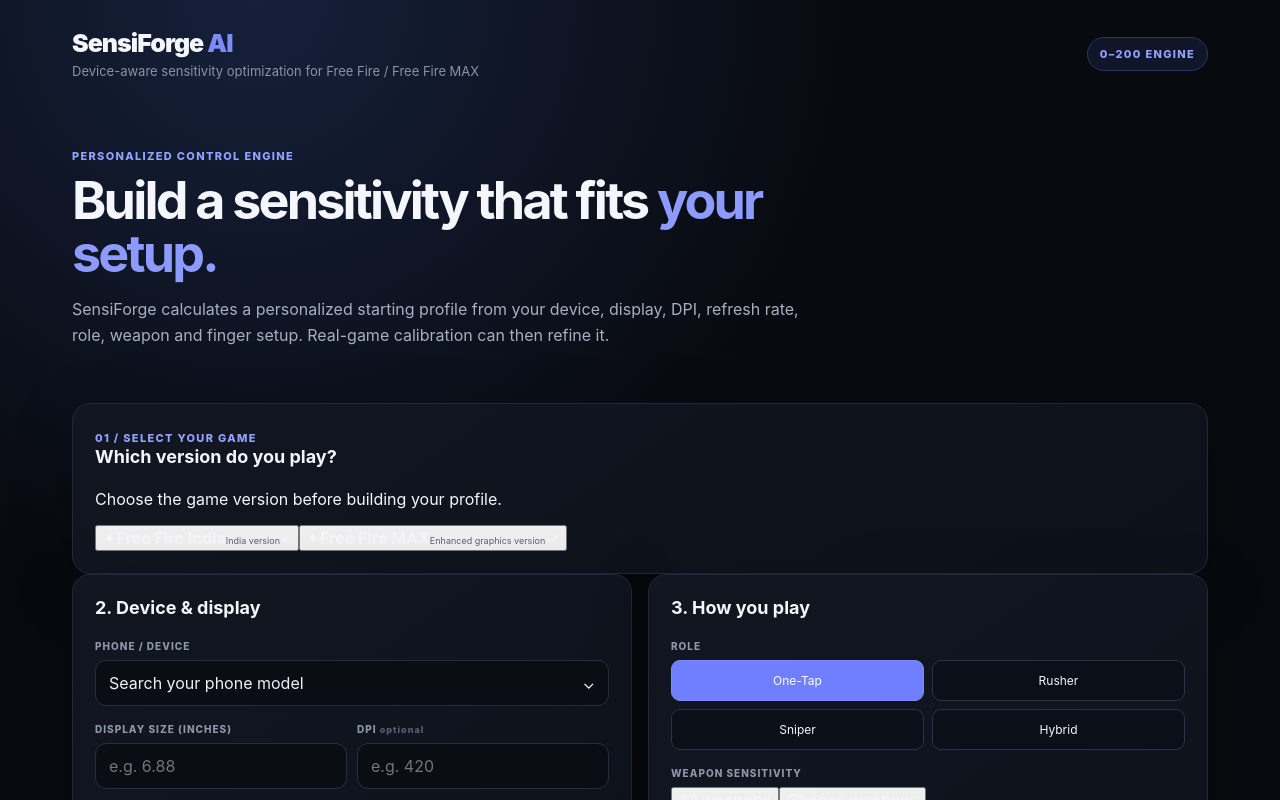
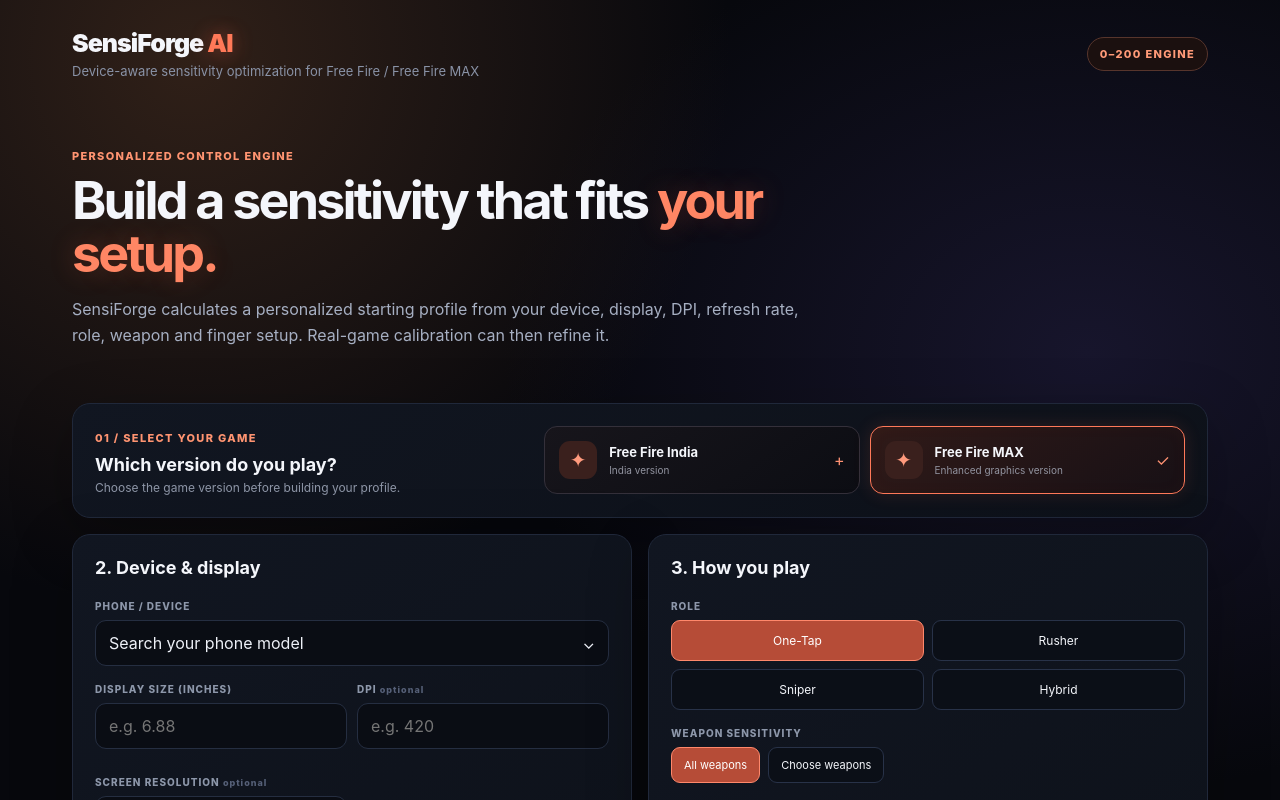
Before and after one commit to MIRZA123-lab/SensiForge-AI, a React (Vite) app: page / in a window 1280 px wide. Shown: the top 800 px of the page. Built offline with nearby package versions, Linux system fonts and the light colour scheme.

Commit message:
SensiForge 2.0: animated dark gaming visual system

```diff
--- a/src/styles.css
+++ b/src/styles.css
@@ -13,3 +13,47 @@
 footer{text-align:center;color:#4e596d;font-size:10px;margin-top:30px}
 @media(max-width:800px){.grid{grid-template-columns:1fr}.hero h1{font-size:38px}.values{grid-template-columns:repeat(2,1fr)}.resultTop,.calibration{display:block}.confidence{text-align:left;margin-top:12px}.calBtns{justify-content:flex-start;margin-top:12px}}
 @media(max-width:480px){.app{padding:20px 13px}.values{grid-template-columns:1fr 1fr}.hero h1{font-size:33px}.two{grid-template-columns:1fr}.resultTop h2{font-size:21px}}
+
+@keyframes particleDrift{from{transform:translate3d(0,0,0)}to{transform:translate3d(-45px,-70px,0)}}
+@keyframes glowPulse{0%,100%{box-shadow:0 0 18px #ff684522,inset 0 0 18px #ff684508}50%{box-shadow:0 0 32px #ff684544,inset 0 0 24px #ff684511}}
+@keyframes riseIn{from{opacity:0;transform:translateY(18px)}to{opacity:1;transform:translateY(0)}}
+@keyframes spin{to{transform:rotate(360deg)}}
+@keyframes loadSweep{0%{transform:translateX(-110%)}100%{transform:translateX(220%)}}
+@keyframes flicker{0%,100%{opacity:1}50%{opacity:.72}}
+:root{scroll-behavior:smooth}
+body{background:radial-gradient(ellipse at 15% 5%,#302018 0,transparent 35%),radial-gradient(ellipse at 85% 30%,#17152c 0,transparent 38%),#07080d;overflow-x:hidden}
+body:before{content:"";position:fixed;inset:0;pointer-events:none;z-index:-1;background-image:radial-gradient(1px 1px at 20% 30%,#ff875a88 99%,transparent),radial-gradient(1px 1px at 70% 65%,#a99bff88 99%,transparent),radial-gradient(2px 2px at 40% 80%,#ff604c66 99%,transparent);background-size:180px 180px,240px 240px,320px 320px;animation:particleDrift 22s linear infinite}
+.panel{animation:riseIn .65s ease both;backdrop-filter:blur(14px);transition:border-color .25s,transform .25s}
+.panel:hover{border-color:#4b3540}
+.logo span{color:#ff7958;text-shadow:0 0 20px #ff654b77}
+.badge{border-color:#57352c;background:#1b100f;color:#ff9a78}
+.eyebrow{color:#ff9471}
+.hero h1 i{color:#ff8664;text-shadow:0 0 28px #ff6b4638}
+.generate{background:linear-gradient(100deg,#ff684d,#d84a38);box-shadow:0 8px 28px #f15b3a30;transition:transform .2s,box-shadow .2s}
+.generate:hover{transform:translateY(-2px);box-shadow:0 12px 34px #f15b3a55}
+.seg button.active,.rolegrid button.active,.finger button.active,.weaponModes button.active{background:#b64c37;border-color:#ff886b;color:white}
+.bar i{background:linear-gradient(90deg,#f04f3b,#ffb078)}
+.gamePanel{display:grid;grid-template-columns:.8fr 1.2fr;align-items:center;gap:22px;margin-bottom:16px}
+.gamePanel h2{margin:8px 0 5px}.sectionHint{font-size:12px;color:#8e96a7;margin:0}
+.gameChoices{display:grid;grid-template-columns:1fr 1fr;gap:10px}
+.gameChoice{display:flex;align-items:center;gap:12px;text-align:left;padding:14px;border-radius:13px;border:1px solid #34303a;background:linear-gradient(145deg,#17151b,#0c0d13);transition:all .25s}
+.gameChoice:hover{transform:translateY(-3px);border-color:#a8543e}
+.gameChoice.selected{border-color:#ff7959;background:linear-gradient(145deg,#301a18,#171015);animation:glowPulse 2.8s infinite}
+.gameIcon{width:38px;height:38px;display:grid;place-items:center;border-radius:11px;background:#3a201d;color:#ff9a7d;font-size:20px}
+.gameChoice b,.gameChoice small{display:block}.gameChoice b{font-size:13px}.gameChoice small{font-size:10px;color:#9294a0;margin-top:4px}.gameChoice i{margin-left:auto;color:#ff9273;font-style:normal}
+.weaponModes{display:flex;gap:8px}.weaponModes button{border:1px solid #283248;background:#0b0f17;border-radius:9px;padding:10px 12px;font-size:11px}
+.weaponGrid{display:grid;grid-template-columns:1fr 1fr;gap:8px;margin:10px 0}
+.weaponCheck{display:flex!important;align-items:center;gap:8px;margin:0!important;padding:9px;border:1px solid #283248;border-radius:9px;background:#0b0f17;letter-spacing:0!important;font-size:11px!important}
+.weaponCheck input{width:auto}
+.loadingOverlay{position:fixed;inset:0;z-index:50;background:#07080df2;backdrop-filter:blur(18px);display:flex;flex-direction:column;align-items:center;justify-content:center;text-align:center;padding:24px;animation:riseIn .25s ease}
+.loaderCore{width:104px;height:104px;border-radius:50%;display:grid;place-items:center;position:relative;margin-bottom:28px;background:radial-gradient(circle,#301b18,#100d13 68%);color:#ff9977;font-weight:900;letter-spacing:2px;box-shadow:0 0 50px #ff694333}
+.loaderRing{position:absolute;inset:-8px;border-radius:50%;border:2px solid transparent;border-top-color:#ff7959;border-right-color:#ffb078;animation:spin 1.1s linear infinite}
+.loadingTitle{font-size:14px;font-weight:900;letter-spacing:.2em;color:#ff9a7a;animation:flicker 1.5s infinite}
+.loadingOverlay p{font-size:12px;color:#9298a7;margin:12px 0 20px}
+.loadingTrack{width:min(320px,80vw);height:4px;border-radius:9px;background:#28202a;overflow:hidden}
+.loadingTrack i{display:block;width:45%;height:100%;background:linear-gradient(90deg,#ff6548,#ffc08c);animation:loadSweep 1.5s ease-in-out infinite}
+.value{transition:transform .2s,border-color .2s}.value:hover{transform:translateY(-3px);border-color:#a8543e}
+.actions button:hover,.calBtns button:hover{border-color:#ff8664;background:#251614}
+@media(max-width:800px){.gamePanel{grid-template-columns:1fr}.gameChoices{grid-template-columns:1fr 1fr}}
+@media(max-width:480px){.gameChoices{grid-template-columns:1fr}.gameChoice{padding:12px}}
+@media(prefers-reduced-motion:reduce){*,*:before,*:after{animation-duration:.01ms!important;animation-iteration-count:1!important;scroll-behavior:auto!important;transition:none!important}}
```
